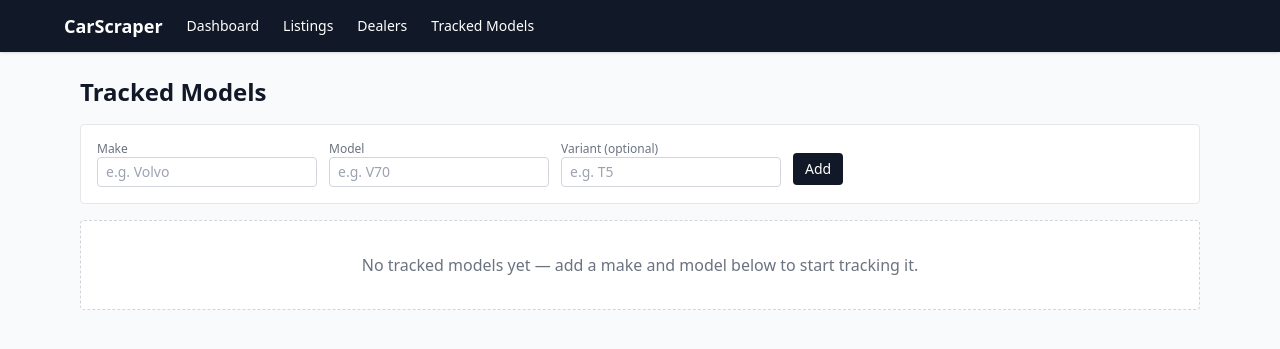
After one commit to Braindrift/car-scraper, a FastAPI app: template src/carscraper/web/templates/tracked_models.html in a window 1280 px wide. The commit adds this page. Shown: the top 349 px of the page. Run offline with FastAPI, Linux system fonts and the light colour scheme; the template is opened without the code that fills it, so the values that code supplies are empty; some libraries are stand-ins or nearby versions.

Commit message:
CAR-7 Add tracked-model config UI
- services/tracked_models.py: create/list/delete CRUD for TrackedModel
- New /tracked-models page: lists tracked models with an HTMX add form
  and per-row remove buttons (partial swap, no full page reload)
- base.html nav link updated from /config/tracked-models (JSON API
  placeholder, left as-is) to /tracked-models (the new HTML page)
- Added python-multipart dependency, required by FastAPI for Form() data
- Service + route/TestClient tests for create/list/delete and the
  add/remove HTMX flows, including make/model-required validation

Co-Authored-By: Claude Sonnet 4.6 <noreply@anthropic.com>

```diff
--- a/pyproject.toml
+++ b/pyproject.toml
@@ -17,6 +17,7 @@ dependencies = [
     "httpx>=0.27",
     "playwright>=1.45",
     "beautifulsoup4>=4.12",
+    "python-multipart>=0.0.9",
 ]
 
 [project.optional-dependencies]
--- a/src/carscraper/web/templates/base.html
+++ b/src/carscraper/web/templates/base.html
@@ -15,7 +15,7 @@
         <a href="/" class="text-sm hover:text-gray-300">Dashboard</a>
         <a href="/listings" class="text-sm hover:text-gray-300">Listings</a>
         <a href="/dealers" class="text-sm hover:text-gray-300">Dealers</a>
-        <a href="/config/tracked-models" class="text-sm hover:text-gray-300">Tracked Models</a>
+        <a href="/tracked-models" class="text-sm hover:text-gray-300">Tracked Models</a>
       </div>
     </nav>
     <main class="mx-auto max-w-6xl px-4 py-6">
--- /dev/null
+++ b/src/carscraper/web/templates/partials/tracked_models_form.html
@@ -0,0 +1,38 @@
+<form
+  id="tracked-models-form"
+  class="mb-4 flex flex-wrap items-end gap-3 rounded border border-gray-200 bg-white p-4"
+  hx-post="/tracked-models"
+  hx-target="#tracked-models-list"
+  hx-swap="innerHTML"
+  hx-on::after-request="if(event.detail.successful) this.reset()"
+>
+  <div class="flex flex-col">
+    <label for="make" class="text-xs font-medium text-gray-500">Make</label>
+    <input
+      type="text" id="make" name="make" required
+      placeholder="e.g. Volvo"
+      class="rounded border border-gray-300 px-2 py-1 text-sm"
+    />
+  </div>
+  <div class="flex flex-col">
+    <label for="model" class="text-xs font-medium text-gray-500">Model</label>
+    <input
+      type="text" id="model" name="model" required
+      placeholder="e.g. V70"
+      class="rounded border border-gray-300 px-2 py-1 text-sm"
+    />
+  </div>
+  <div class="flex flex-col">
+    <label for="variant" class="text-xs font-medium text-gray-500">Variant (optional)</label>
+    <input
+      type="text" id="variant" name="variant"
+      placeholder="e.g. T5"
+      class="rounded border border-gray-300 px-2 py-1 text-sm"
+    />
+  </div>
+  <div class="pb-0.5">
+    <button type="submit" class="rounded bg-gray-900 px-3 py-1.5 text-sm text-white hover:bg-gray-700">
+      Add
+    </button>
+  </div>
+</form>
--- /dev/null
+++ b/src/carscraper/web/templates/partials/tracked_models_list.html
@@ -0,0 +1,43 @@
+{% if error %}
+  <div class="mb-3 rounded border border-red-200 bg-red-50 px-3 py-2 text-sm text-red-700">
+    {{ error }}
+  </div>
+{% endif %}
+
+{% if tracked_models %}
+  <table class="w-full text-sm">
+    <thead>
+      <tr class="border-b border-gray-200 text-left text-gray-500">
+        <th class="py-2 pr-4">Make</th>
+        <th class="py-2 pr-4">Model</th>
+        <th class="py-2 pr-4">Variant</th>
+        <th class="py-2 pr-4"></th>
+      </tr>
+    </thead>
+    <tbody>
+      {% for tracked in tracked_models %}
+        <tr class="border-b border-gray-100">
+          <td class="py-2 pr-4">{{ tracked.make }}</td>
+          <td class="py-2 pr-4">{{ tracked.model }}</td>
+          <td class="py-2 pr-4">{{ tracked.variant or "-" }}</td>
+          <td class="py-2 pr-4 text-right">
+            <button
+              type="button"
+              hx-delete="/tracked-models/{{ tracked.id }}"
+              hx-target="#tracked-models-list"
+              hx-swap="innerHTML"
+              hx-confirm="Remove {{ tracked.make }} {{ tracked.model }}{% if tracked.variant %} {{ tracked.variant }}{% endif %}?"
+              class="rounded border border-gray-300 px-2 py-1 text-xs text-gray-600 hover:bg-gray-100"
+            >
+              Remove
+            </button>
+          </td>
+        </tr>
+      {% endfor %}
+    </tbody>
+  </table>
+{% else %}
+  <div class="rounded border border-dashed border-gray-300 bg-white p-8 text-center text-gray-500">
+    No tracked models yet — add a make and model below to start tracking it.
+  </div>
+{% endif %}
--- /dev/null
+++ b/src/carscraper/web/templates/tracked_models.html
@@ -0,0 +1,13 @@
+{% extends "base.html" %}
+
+{% block title %}Tracked Models - CarScraper{% endblock %}
+
+{% block content %}
+  <h1 class="text-2xl font-bold mb-4">Tracked Models</h1>
+
+  {% include "partials/tracked_models_form.html" %}
+
+  <div id="tracked-models-list">
+    {% include "partials/tracked_models_list.html" %}
+  </div>
+{% endblock %}
```
Also changed, not shown: src/carscraper/services/tracked_models.py (added, +53 -0 lines), src/carscraper/web/routes.py (+70 -1 lines), tests/services/test_tracked_models.py (added, +137 -0 lines), tests/web/test_tracked_models.py (added, +171 -0 lines).
